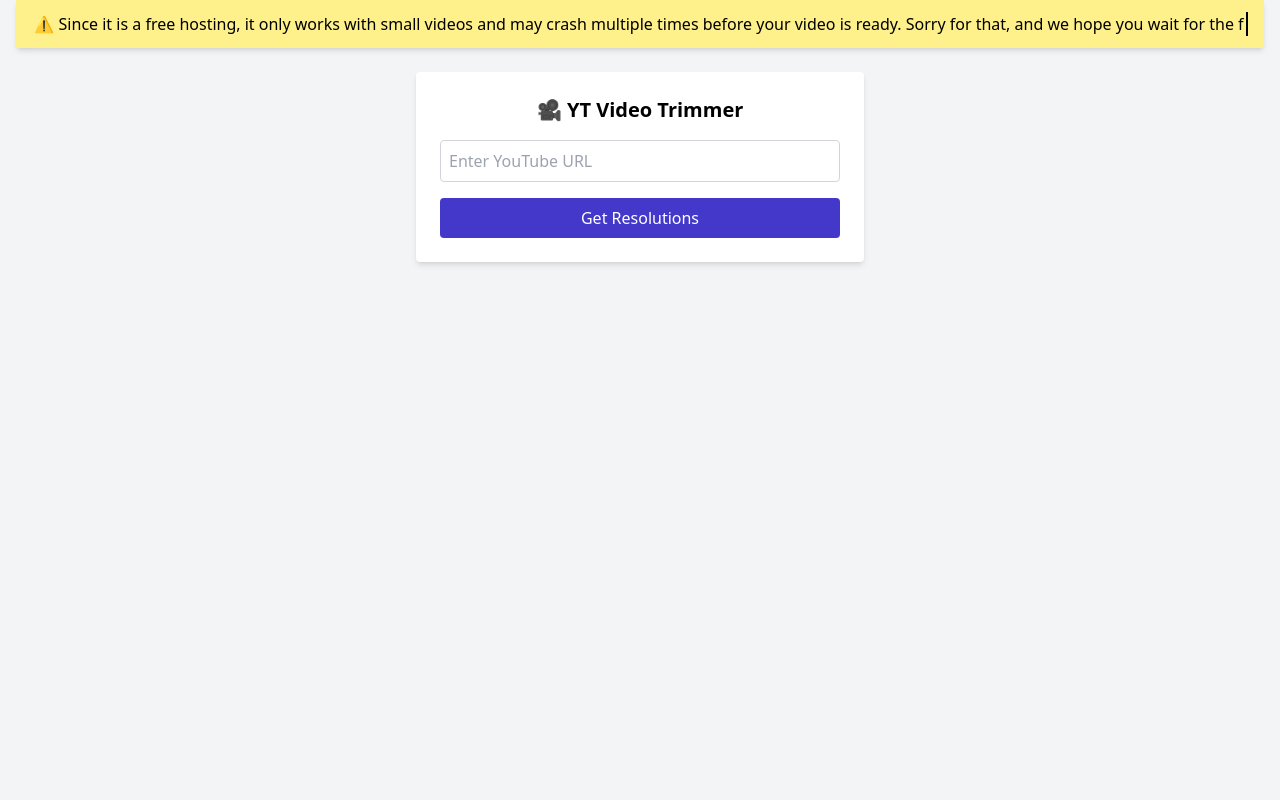
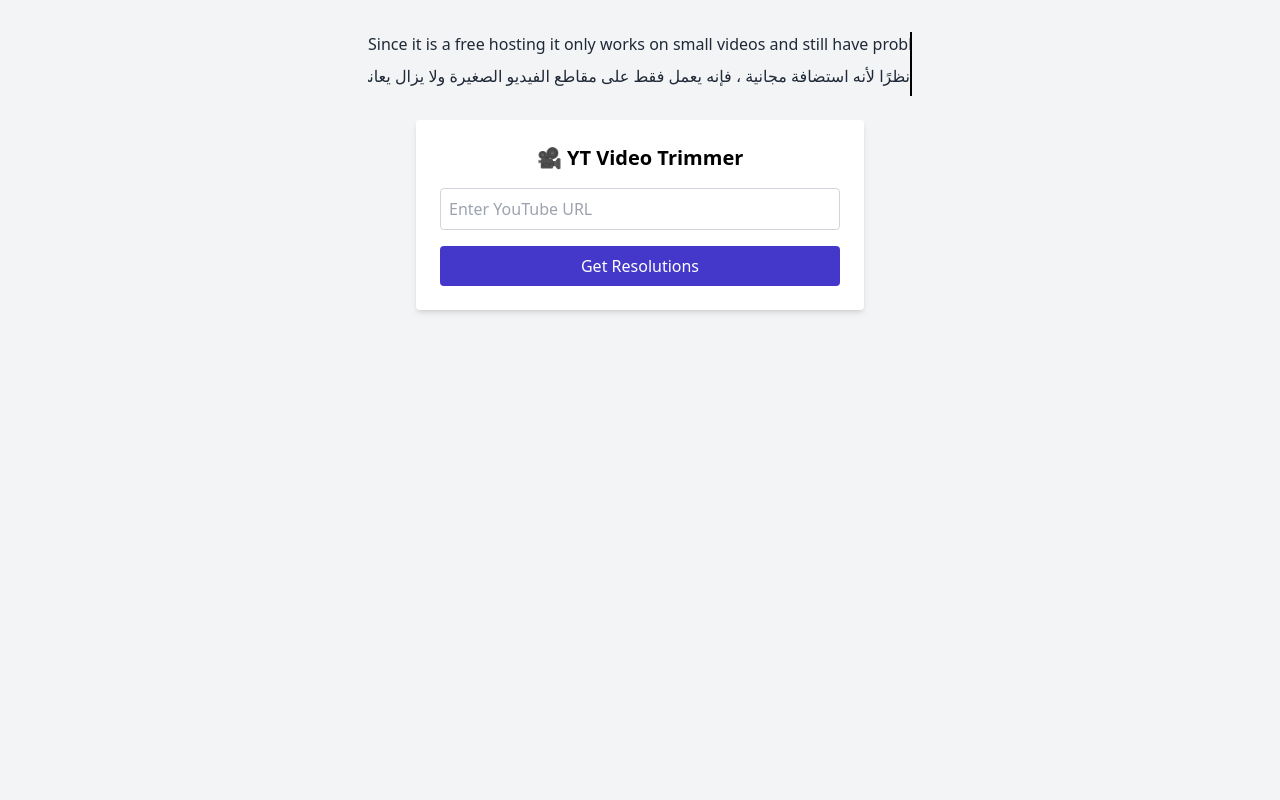
Before and after one commit to AhmedNagyAli/flask_yt_video_trimmer, a Flask app: page / in a window 1280 px wide. Run offline with Flask 3, Linux system fonts and the light colour scheme; some libraries are stand-ins or nearby versions.

Commit message:
add some kind touch in the warning

```diff
--- a/templates/index.html
+++ b/templates/index.html
@@ -18,11 +18,12 @@
     }
   </style>
 </head>
-<body class="bg-gray-100 flex flex-col items-center min-h-screen px-4 relative">
+<body class="bg-gray-100 flex flex-col items-center min-h-screen px-4 py-8 relative">
 
-  <!-- Top Notice Typewriter -->
-  <div class="bg-yellow-200 text-black px-4 py-3 text-center w-full shadow-md">
-    <p id="topTypewriter" class="typewriter font-medium text-sm sm:text-base"></p>
+  <!-- Typewriter Message Above the App -->
+  <div class="mb-6 text-center max-w-xl w-full px-4">
+    <p id="topTypewriterEN" class="typewriter text-gray-800 text-sm sm:text-base font-medium h-6 sm:h-8"></p>
+    <p id="topTypewriterAR" class="typewriter text-gray-800 text-sm sm:text-base font-medium h-6 sm:h-8" dir="rtl"></p>
   </div>
 
   <!-- Modal -->
@@ -37,7 +38,7 @@
   </div>
 
   <!-- Form Container -->
-  <div class="bg-white p-4 sm:p-6 rounded shadow-md w-full max-w-sm sm:max-w-md z-10 mt-6">
+  <div class="bg-white p-4 sm:p-6 rounded shadow-md w-full max-w-sm sm:max-w-md z-10">
     <h1 class="text-lg sm:text-xl font-bold mb-4 text-center">🎥 YT Video Trimmer</h1>
 
     {% if error %}
@@ -78,15 +79,12 @@
     </form>
   </div>
 
+  <!-- Scripts -->
   <script>
     const form = document.getElementById('downloadForm');
     const modal = document.getElementById('loadingModal');
     const typewriter = document.getElementById('typewriterText');
-    const topTypewriter = document.getElementById('topTypewriter');
-
     const message = "Processing the video resolutions...";
-    const topMessage = "⚠️ Since it is a free hosting, it only works with small videos and may crash multiple times before your video is ready. Sorry for that, and we hope you wait for the final version. ⚠️ بما أنه استضافة مجانية، فهي تعمل فقط مع الفيديوهات الصغيرة وقد تنهار عدة مرات قبل تجهيز الفيديو. نأسف لذلك ونأمل أن تنتظروا النسخة النهائية.";
-
     let index = 0;
     let isDeleting = false;
 
@@ -112,20 +110,6 @@
       setTimeout(loopTypewriter, 60);
     }
 
-    function loopTopTypewriter() {
-      let i = 0;
-      function typeNextChar() {
-        if (i < topMessage.length) {
-          topTypewriter.textContent += topMessage.charAt(i);
-          i++;
-          setTimeout(typeNextChar, 40);
-        }
-      }
-      typeNextChar();
-    }
-
-    loopTopTypewriter();
-
     form.addEventListener('submit', function () {
       document.getElementById('submitBtn').disabled = true;
       document.getElementById('buttonText').textContent = 'Processing...';
@@ -133,6 +117,32 @@
       modal.classList.remove('hidden');
       loopTypewriter();
     });
+
+    // Top message animation
+    const topEN = document.getElementById('topTypewriterEN');
+    const topAR = document.getElementById('topTypewriterAR');
+
+    const messageEN = "Since it is a free hosting it only works on small videos and still have problems and may crash many times till you can get your video ...sorry for that and we hope you wait for the final version";
+    const messageAR = "نظرًا لأنه استضافة مجانية ، فإنه يعمل فقط على مقاطع الفيديو الصغيرة ولا يزال يعاني من مشاكل وقد يتعطل عدة مرات حتى تتمكن من الحصول على الفيديو الخاص بك ... نأسف لذلك ونأمل أن تنتظر الإصدار النهائي";
+
+    let enIndex = 0;
+    let arIndex = 0;
+
+    function typeTopMessage() {
+      if (enIndex <= messageEN.length) {
+        topEN.textContent = messageEN.substring(0, enIndex++);
+      }
+      if (arIndex <= messageAR.length) {
+        topAR.textContent = messageAR.substring(0, arIndex++);
+      }
+
+      if (enIndex <= messageEN.length || arIndex <= messageAR.length) {
+        setTimeout(typeTopMessage, 50);
+      }
+    }
+
+    window.addEventListener('load', typeTopMessage);
   </script>
 </body>
+
 </html>
```
